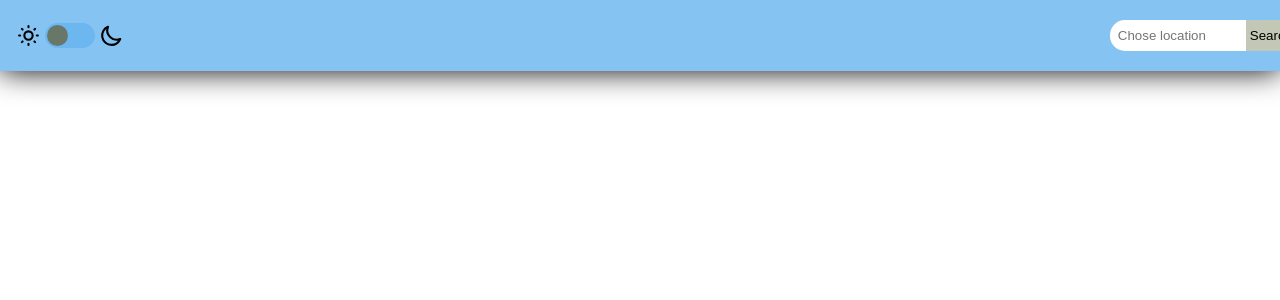
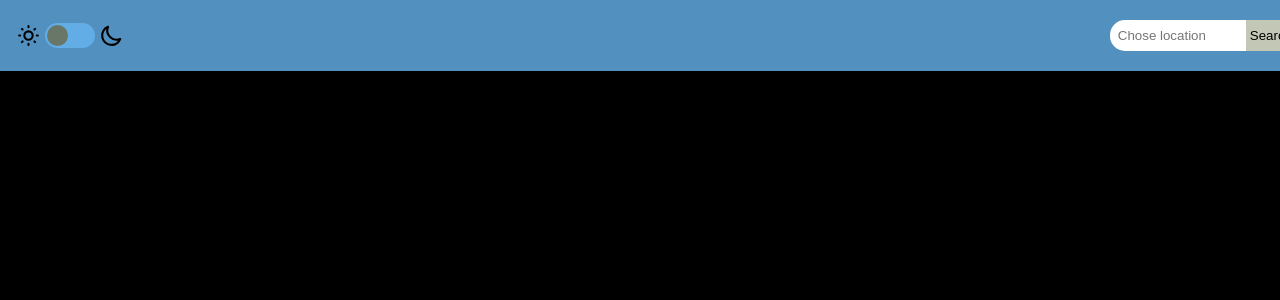
Before and after one commit to Dima1409/weather-app, a React (Create React App) app: page / in a window 1280 px wide. Shown: the top 300 px of the page. Built offline with nearby package versions, Linux system fonts and the light colour scheme.

Commit message:
add btn theme, save theme to localeStorge

```diff
--- /dev/null
+++ b/src/App/App.styled.ts
@@ -0,0 +1,11 @@
+import { createGlobalStyle } from "styled-components";
+interface Theme {
+  dark: string;
+}
+const Global = createGlobalStyle<{ theme: Theme }>`
+body {
+    background-color: ${(props) => props.theme.dark};
+}
+`;
+
+export { Global };
--- a/src/App/App.tsx
+++ b/src/App/App.tsx
@@ -9,13 +9,17 @@ import baseSearch from "Services/api";
 import Location from "components/Location";
 import { SpinnerCircular } from "spinners-react";
 import { SearchData } from "types/data";
+import { Global } from "./App.styled";
 
 function App(): JSX.Element {
-  const [currentTheme, setCurrentTheme] = useState(themes.light);
+  const [currentTheme, setCurrentTheme] = useState(
+    JSON.parse(localStorage.getItem("themeMode") as string) || themes.light
+  );
   const switchTheme = () => {
     const nextTheme =
       currentTheme.name === "light" ? themes.dark : themes.light;
     setCurrentTheme(nextTheme);
+    localStorage.setItem("themeMode", JSON.stringify(nextTheme));
   };
   const [result, setResult] = useState<SearchData>();
   const [searchValue, setSearchValue] = useState<string>(
@@ -61,6 +65,7 @@ function App(): JSX.Element {
           <SearchForm onSubmit={handleFormSubmit} />
         </Header>
         <Container>
+          <Global/>
           {loading ? (
             <SpinnerCircular
               color={currentTheme.accent}
--- a/src/components/ButtonThemeToggle/ButtonThemeToggle.styled.ts
+++ b/src/components/ButtonThemeToggle/ButtonThemeToggle.styled.ts
@@ -1,4 +1,12 @@
 import styled from 'styled-components';
+import { HiOutlineSun, HiOutlineMoon } from "react-icons/hi";
+
+const SvgMoon = styled(HiOutlineMoon)`
+color: ${(props) => props.theme.accent};
+`
+const SvgSun = styled(HiOutlineSun)`
+color: ${(props) => props.theme.accent};
+`
 
 const Toggle = styled.label`
   position: relative;
@@ -13,7 +21,7 @@ const Toggle = styled.label`
       background-color: ${(props) => props.theme.dark};
     }
     &:checked + span {
-      background-color: ${(props) => props.theme.light}f;
+      background-color: ${(props) => props.theme.light};
     }
   }
   & > span {
@@ -44,4 +52,4 @@ display: flex;
 align-items: center;
 `
 
-export { Toggle, ThemeSwitch};
+export { Toggle, ThemeSwitch, SvgMoon, SvgSun};
--- a/src/components/ButtonThemeToggle/ButtonThemeToggle.tsx
+++ b/src/components/ButtonThemeToggle/ButtonThemeToggle.tsx
@@ -1,6 +1,6 @@
-import { HiOutlineSun, HiOutlineMoon } from "react-icons/hi";
+// import { HiOutlineSun, HiOutlineMoon } from "react-icons/hi";
 import { IconContext } from "react-icons";
-import { Toggle, ThemeSwitch } from "./ButtonThemeToggle.styled";
+import { Toggle, ThemeSwitch, SvgSun, SvgMoon } from "./ButtonThemeToggle.styled";
 
 interface ButtonThemeProps {
   check: boolean;
@@ -15,12 +15,12 @@ const ButtonThemeToggle: React.FC<ButtonThemeProps> = ({
     <>
       <ThemeSwitch>
         <IconContext.Provider value={{ size: "25px" }}>
-          <HiOutlineSun />
+          <SvgSun/>
           <Toggle>
-            <input type="checkbox" checked={check} onChange={chooseTheme} />
+            <input type="checkbox" checked={check} onChange={chooseTheme}/>
             <span />
           </Toggle>
-          <HiOutlineMoon />
+          <SvgMoon/>
         </IconContext.Provider>
       </ThemeSwitch>
     </>
--- a/src/components/Container/Container.styled.ts
+++ b/src/components/Container/Container.styled.ts
@@ -3,7 +3,6 @@ import { theme } from "utils/theme";
 
 const MainContainer = styled.div`
   margin: 0 auto;
-
   padding-right: 10px;
   padding-left: 10px;
 
--- a/src/components/Header/Header.tsx
+++ b/src/components/Header/Header.tsx
@@ -15,7 +15,7 @@ const Header: React.FC<HeaderProps> = ({ children }) => {
       <Container>
         <HeaderWrapper>
           <ButtonThemeToggle
-            check={currentTheme.name==='dark'}
+            check={currentTheme.name === "dark"}
             chooseTheme={switchTheme}
           ></ButtonThemeToggle>
           {children}
--- a/src/utils/theme.ts
+++ b/src/utils/theme.ts
@@ -53,11 +53,11 @@ const themes: Record<"light" | "dark", TTheme> = {
   },
   dark: {
     name: "dark",
-    accent: "white",
+    accent: "orange",
     background: "rgba(0, 0, 0, .8)",
     disabled: "rgb(195 199 181)",
     dark: "white",
-    light: "blue",
+    light: "darkblue",
     enabled: "rgb(105 119 104)",
   },
 };
```
